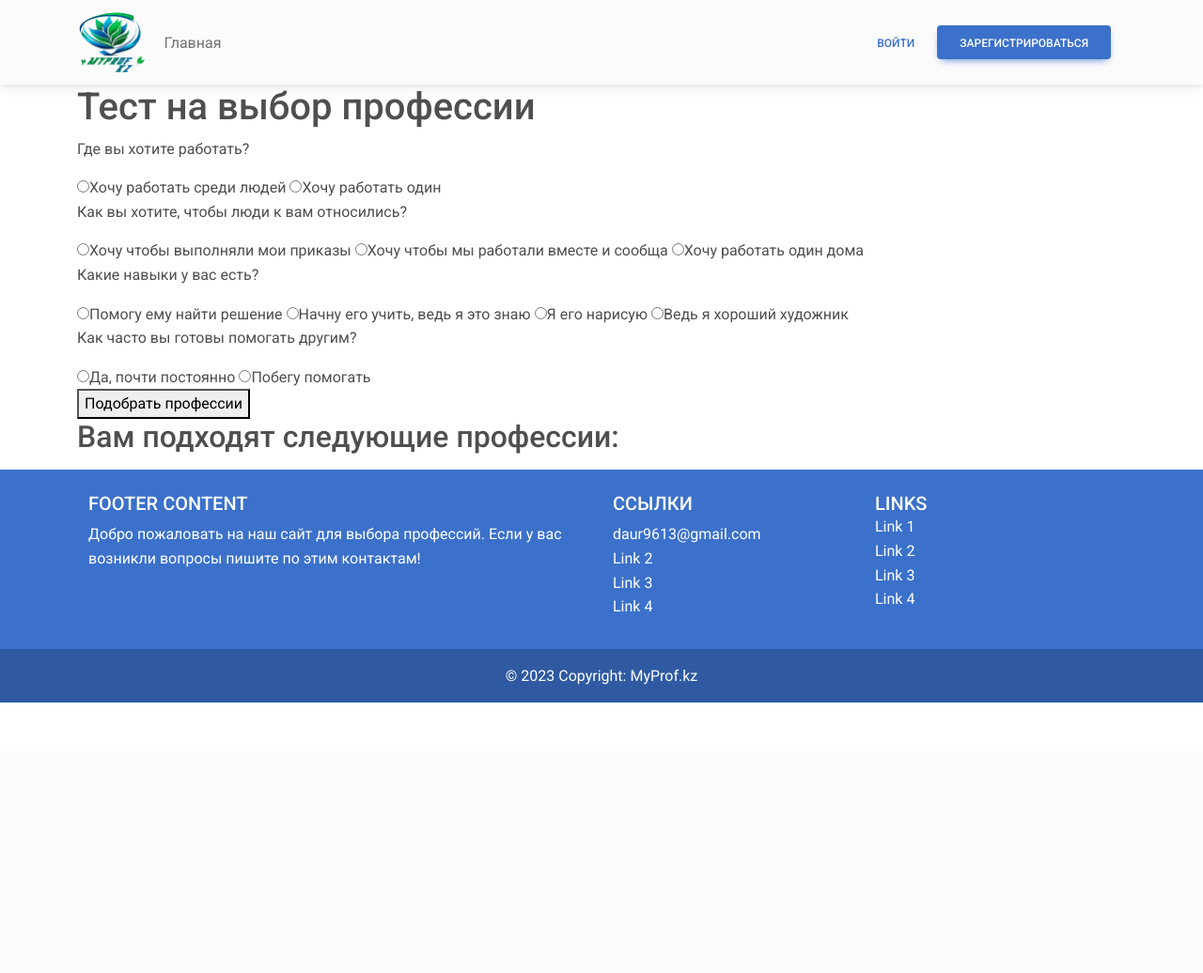
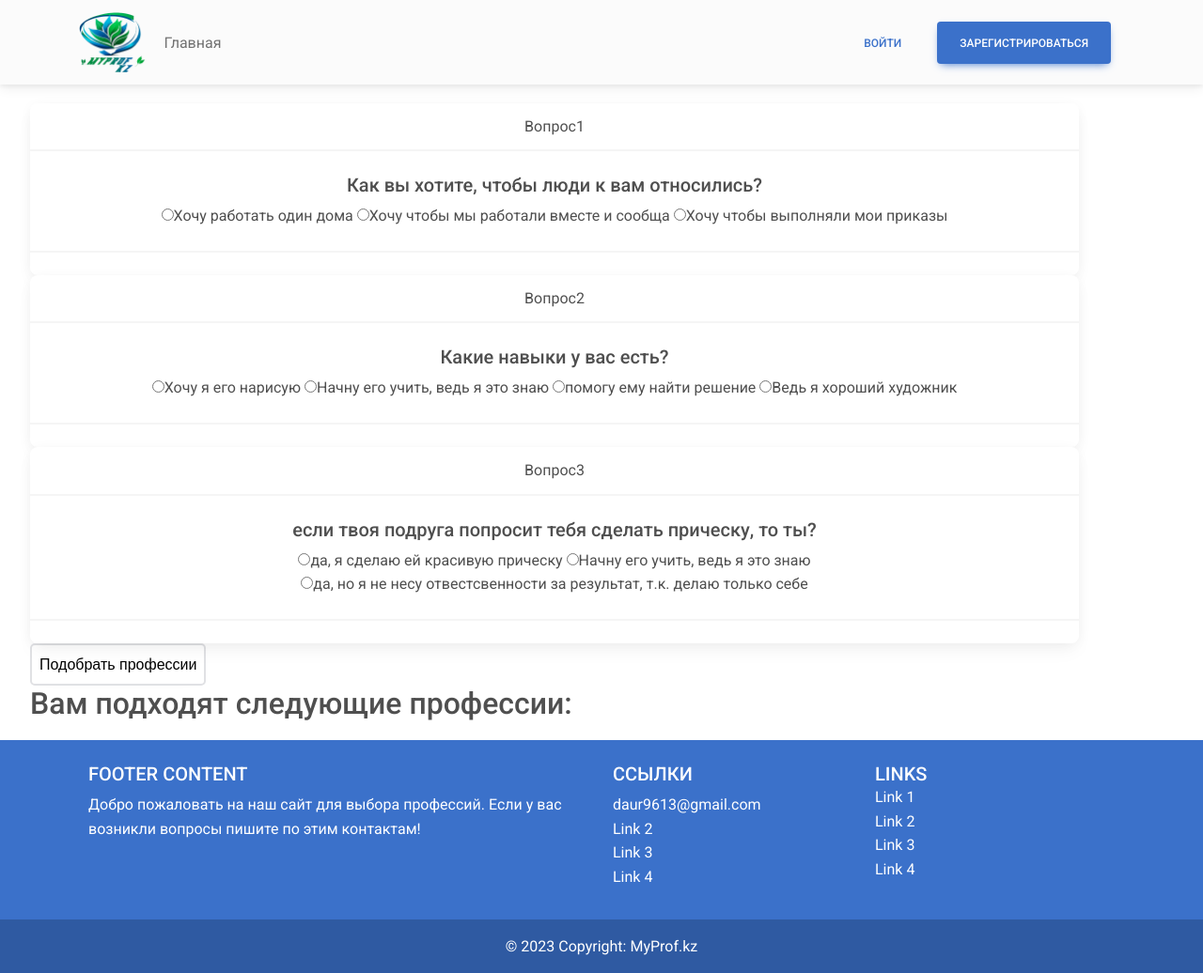
Before and after one commit to Inorentiy78/-, a Flask app: page / in a window 1280 px wide. Shown: the whole page at 94% size. Before the commit the page ends 748 px from the top, so only its background shows below. Run offline with Flask 3, Linux system fonts and the light colour scheme; some libraries are stand-ins or nearby versions.

Commit message:
Add files via upload

```diff
--- a/templates/index.html
+++ b/templates/index.html
@@ -1,27 +1,17 @@
 {% extends "base.html" %} {% block content %}
 
-<div class="container">
-  <h1>Тест на выбор профессии</h1>
+
+
+<div style="margin: 20px; height: 100%;" class="container">
   <form id="profession-form">
-    <div>
-      <p>Где вы хотите работать?</p>
+  <div class="card text-center">
+    <div class="card-header">Вопрос1</div>
+    <div class="card-body">
+      <h5 class="card-title">Как вы хотите, чтобы люди к вам относились?</h5>
+
       <label
-        ><input type="radio" name="q1" value="хочу работать среди людей" />Хочу
-        работать среди людей</label
-      >
-      <label
-        ><input type="radio" name="q1" value="хочу работать один" />Хочу
-        работать один</label
-      >
-    </div>
-    <div>
-      <p>Как вы хотите, чтобы люди к вам относились?</p>
-      <label
-        ><input
-          type="radio"
-          name="q2"
-          value="хочу чтобы выполняли мои приказы"
-        />Хочу чтобы выполняли мои приказы</label
+        ><input type="radio" name="q2" value="хочу работать один дома" />Хочу
+        работать один дома</label
       >
       <label
         ><input
@@ -30,48 +20,108 @@
           value="хочу чтобы мы работали вместе и сообща"
         />Хочу чтобы мы работали вместе и сообща</label
       >
+      <label><input
+
+        type="radio"
+        name="q2"
+        value="хочу чтобы выполняли мои приказы"
+      />Хочу чтобы выполняли мои приказы</label>
+    </div>
+    <div class="card-footer text-muted"></div>
+  </div>
+  </form>
+  <form id="profession-form">
+  <div class="card text-center">
+    <div class="card-header">Вопрос2</div>
+    <div class="card-body">
+      <h5 class="card-title">Какие навыки у вас есть?</h5>
+
       <label
         ><input type="radio" name="q2" value="хочу работать один дома" />Хочу
-        работать один дома</label
-      >
-    </div>
-    <div>
-      <p>Какие навыки у вас есть?</p>
-      <label
-        ><input type="radio" name="q3" value="помогу ему найти решение" />Помогу
-        ему найти решение</label
+        я его нарисую</label
       >
       <label
         ><input
           type="radio"
-          name="q3"
-          value="начну его учить, ведь я это знаю"
+          name="q2"
+          value="хочу чтобы мы работали вместе и сообща"
         />Начну его учить, ведь я это знаю</label
       >
+      <label><input
+
+        type="radio"
+        name="q2"
+        value="хочу чтобы выполняли мои приказы"
+      />помогу ему найти решение</label>
+
       <label
-        ><input type="radio" name="q3" value="я его нарисую" />Я его
-        нарисую</label
+        ><input
+        type="radio"
+        name="q2"
+        value="ведь я хороший художник" />Ведь я
+        хороший художник</label
+      >
+
+    </div>
+    <div class="card-footer text-muted"></div>
+  </div>
+</form>
+<form id="profession-form">
+  <div class="card text-center">
+    <div class="card-header">Вопрос3</div>
+    <div class="card-body">
+      <h5 class="card-title">если твоя подруга попросит тебя сделать прическу, то ты?</h5>
+
+      <label
+        ><input type="radio" name="q2" value="хочу работать один дома" />да, я сделаю ей красивую прическу</label
       >
       <label
-        ><input type="radio" name="q3" value="ведь я хороший художник" />Ведь я
-        хороший художник</label
+        ><input
+          type="radio"
+          name="q2"
+          value="хочу чтобы мы работали вместе и сообща"
+        />Начну его учить, ведь я это знаю</label
       >
+      <label><input
+
+        type="radio"
+        name="q2"
+        value="хочу чтобы выполняли мои приказы"
+      />да, но я не несу отвестсвенности за результат, т.к. делаю только себе </label>
+
     </div>
-    <div>
-      <p>Как часто вы готовы помогать другим?</p>
-      <label
-        ><input type="radio" name="q4" value="да, почти постоянно" />Да, почти
-        постоянно</label
-      >
-      <label
-        ><input type="radio" name="q4" value="побегу помогать" />Побегу
-        помогать</label
-      >
-    </div>
+    <div class="card-footer text-muted"></div>
+  </div>
+</form>
 
     <!-- Добавьте остальные вопросы и варианты ответов аналогичным образом -->
   </form>
-  <button onclick="suggestProfessions()">Подобрать профессии</button>
+  <style>
+    button {
+  width: fit-content;
+  min-width: 100px;
+  height: 45px;
+  padding: 8px;
+  border-radius: 5px;
+  border: 2.5px solid #E0E1E4;
+  box-shadow: 0px 0px 20px -20px;
+  cursor: pointer;
+  background-color: white;
+  transition: all 0.2s ease-in-out 0ms;
+  user-select: none;
+  font-family: 'Poppins', sans-serif;
+}
+
+button:hover {
+  background-color: #F2F2F2;
+  box-shadow: 0px 0px 20px -18px;
+}
+
+button:active {
+  transform: scale(0.95);
+}
+  </style>
+  <button class="jjj"  onclick="suggestProfessions()">Подобрать профессии</button>
   <h2>Вам подходят следующие профессии:</h2>
   <ul id="suggestions"></ul>
 </div>
```
